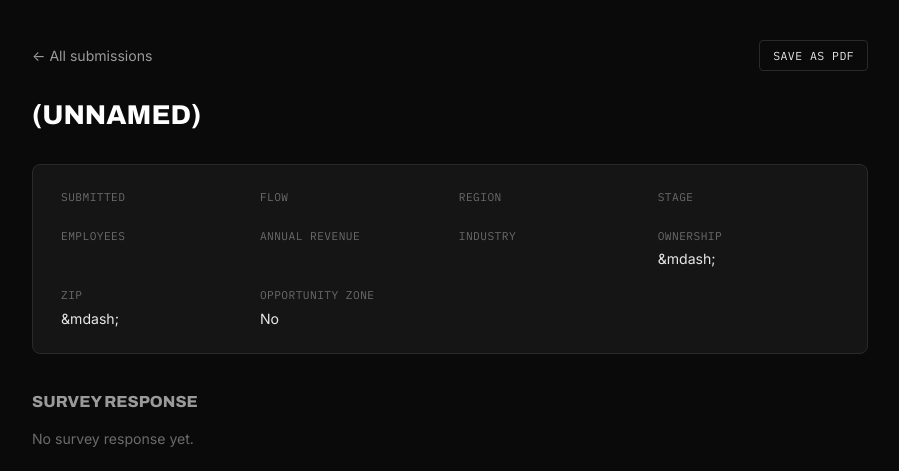
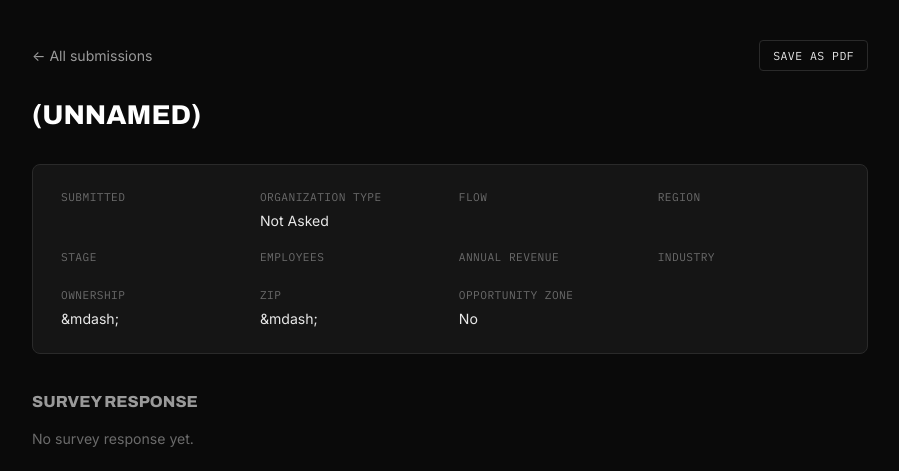
Before and after one commit to Aazubike/upsurge-baltimore-incentives-app, a FastAPI app: template templates/internal_submission_detail.html in a window 1280 px wide. Shown: the part 77-548 px from the top of the page, without its empty margins (190-1089 px from the left). Run offline with FastAPI, Linux system fonts and the light colour scheme; the template is opened without the code that fills it, so the values that code supplies are empty; parts of the project's set-up code (start-up, migrations or seed data) failed here and were passed over; some libraries are stand-ins or nearby versions.

Commit message:
Nonprofit support, Reopens Next Cycle filter, updated data, org type on dashboard

```diff
--- a/app/main.py
+++ b/app/main.py
@@ -379,6 +379,7 @@ def _run_matching_job(
                 wants_contact=wants_contact,
                 contact_email=contact_email,
                 contact_phone=contact_phone,
+                org_type=org_type,
             )
         except Exception as e:
             print(f"[match job {job_id}] submission logging failed (non-fatal): {e!r}")
@@ -673,6 +674,12 @@ def internal_submissions(
     })
 
 
+def _org_type_label(value) -> str:
+    """Submissions made before the organization type question existed show
+    as "Not Asked" rather than guessing."""
+    return {"for-profit": "For-Profit", "non-profit": "Nonprofit"}.get(value or "", "Not Asked")
+
+
 def _tier_count(value) -> int:
     return len(value.split("|")) if value else 0
 
@@ -695,7 +702,7 @@ def internal_submissions_csv(
     buffer = io.StringIO()
     writer = csv.writer(buffer)
     writer.writerow([
-        "Date (Baltimore time)", "Company", "Flow", "Region", "Stage", "Industry",
+        "Date (Baltimore time)", "Company", "Organization Type", "Flow", "Region", "Stage", "Industry",
         "Employees", "Annual revenue", "Ownership", "ZIP", "Street address",
         "Opportunity Zone", "OZ tract",
         "Matches 90+ (count)", "Matches 80-89 (count)", "Matches 75-79 (count)",
@@ -707,7 +714,8 @@ def internal_submissions_csv(
         local = r.get("created_local")
         writer.writerow([
             local.strftime("%Y-%m-%d %I:%M %p") if local else "",
-            r.get("company_name") or "", r.get("flow_type") or "", r.get("region") or "",
+            r.get("company_name") or "", _org_type_label(r.get("org_type")),
+            r.get("flow_type") or "", r.get("region") or "",
             r.get("stage") or "", r.get("industry") or "",
             r.get("employee_count") or "", r.get("annual_revenue") or "",
             r.get("ownership") or "", r.get("zip_code") or "", r.get("street_address") or "",
--- a/app/submission_logger.py
+++ b/app/submission_logger.py
@@ -86,6 +86,7 @@ def log_submission(
     wants_contact: bool = False,
     contact_email: str = "",
     contact_phone: str = "",
+    org_type: str = "",
 ) -> None:
     """
     Writes one row to match_submissions: every intake answer, the tiered
@@ -109,8 +110,8 @@ def log_submission(
                  stage, employee_count, annual_revenue, industry, ownership,
                  zip_code, street_address, oz_eligible, oz_tract,
                  tier_90_plus, tier_80_89, tier_75_79, full_results,
-                 wants_contact, contact_email, contact_phone)
-            VALUES (%s, %s, %s, %s, %s, %s, %s, %s, %s, %s, %s, %s, %s, %s, %s, %s, %s, %s, %s, %s, %s)
+                 wants_contact, contact_email, contact_phone, org_type)
+            VALUES (%s, %s, %s, %s, %s, %s, %s, %s, %s, %s, %s, %s, %s, %s, %s, %s, %s, %s, %s, %s, %s, %s)
             """,
             (
                 submission_id,
@@ -134,6 +135,7 @@ def log_submission(
                 wants_contact,
                 contact_email,
                 contact_phone,
+                org_type,
             ),
         )
         conn.commit()
@@ -298,7 +300,7 @@ def search_submissions(q: str = "", date_from=None, date_to=None, flow_type: str
                 s.region, s.stage, s.industry, s.employee_count, s.annual_revenue,
                 s.ownership, s.zip_code, s.street_address, s.oz_eligible, s.oz_tract,
                 s.tier_90_plus, s.tier_80_89, s.tier_75_79,
-                s.wants_contact, s.contact_email, s.contact_phone,
+                s.wants_contact, s.contact_email, s.contact_phone, s.org_type,
                 (SELECT COUNT(*) FROM link_clicks c WHERE c.submission_id = s.submission_id) AS click_count,
                 (SELECT COUNT(*) FROM program_feedback pf WHERE pf.submission_id = s.submission_id) AS feedback_count,
                 fr.relevance_rating, fr.found_what_needed
--- a/templates/internal_submission_detail.html
+++ b/templates/internal_submission_detail.html
@@ -111,6 +111,7 @@
     <div class="detail-card">
       <div class="detail-grid">
         <div><div class="k">Submitted</div><div class="v">{{ s.created_at | eastern }}</div></div>
+        <div><div class="k">Organization Type</div><div class="v">{% if s.org_type == 'non-profit' %}Nonprofit{% elif s.org_type == 'for-profit' %}For-Profit{% else %}Not Asked{% endif %}</div></div>
         <div><div class="k">Flow</div><div class="v">{{ s.flow_type }}</div></div>
         <div><div class="k">Region</div><div class="v">{{ s.region }}</div></div>
         <div><div class="k">Stage</div><div class="v">{{ s.stage }}</div></div>
--- a/templates/internal_submissions.html
+++ b/templates/internal_submissions.html
@@ -227,6 +227,7 @@
         <tr>
           <th class="sortable" data-key="date" data-type="text">Date <span class="arrow"></span></th>
           <th class="sortable" data-key="company" data-type="text">Company <span class="arrow"></span></th>
+          <th class="sortable" data-key="orgtype" data-type="text">Org Type <span class="arrow"></span></th>
           <th class="sortable" data-key="stage" data-type="text">Stage <span class="arrow"></span></th>
           <th class="sortable" data-key="industry" data-type="text">Industry <span class="arrow"></span></th>
           <th>Flow</th>
@@ -245,11 +246,12 @@
         {% if group_by_day and s.day != ns.day %}
           {% set ns.day = s.day %}
           {% set day_count = submissions | selectattr('day', 'equalto', s.day) | list | length %}
-          <tr class="group-row"><td colspan="12">{{ s.day.strftime('%A, %b %-d, %Y') if s.day else 'No date' }}<span class="group-count">{{ day_count }} submission{{ '' if day_count == 1 else 's' }}</span></td></tr>
+          <tr class="group-row"><td colspan="13">{{ s.day.strftime('%A, %b %-d, %Y') if s.day else 'No date' }}<span class="group-count">{{ day_count }} submission{{ '' if day_count == 1 else 's' }}</span></td></tr>
         {% endif %}
         <tr onclick="window.location.href='/internal/submissions/{{ s.submission_id }}'"
             data-date="{{ s.created_at.isoformat() if s.created_at else '' }}"
             data-company="{{ (s.company_name or '') | lower }}"
+            data-orgtype="{{ s.org_type or 'not asked' }}"
             data-stage="{{ (s.stage or '') | lower }}"
             data-industry="{{ (s.industry or '') | lower }}"
             data-clicks="{{ s.click_count }}"
@@ -258,6 +260,7 @@
             data-contact="{{ 1 if s.wants_contact else 0 }}">
           <td>{{ s.created_at | eastern }}</td>
           <td><a href="/internal/submissions/{{ s.submission_id }}">{{ s.company_name or '(unnamed)' }}</a></td>
+          <td>{% if s.org_type == 'non-profit' %}Nonprofit{% elif s.org_type == 'for-profit' %}For-Profit{% else %}Not Asked{% endif %}</td>
           <td>{{ s.stage or '&mdash;' }}</td>
           <td>{{ s.industry or '&mdash;' }}</td>
           <td>{{ s.flow_type }}</td>
```
